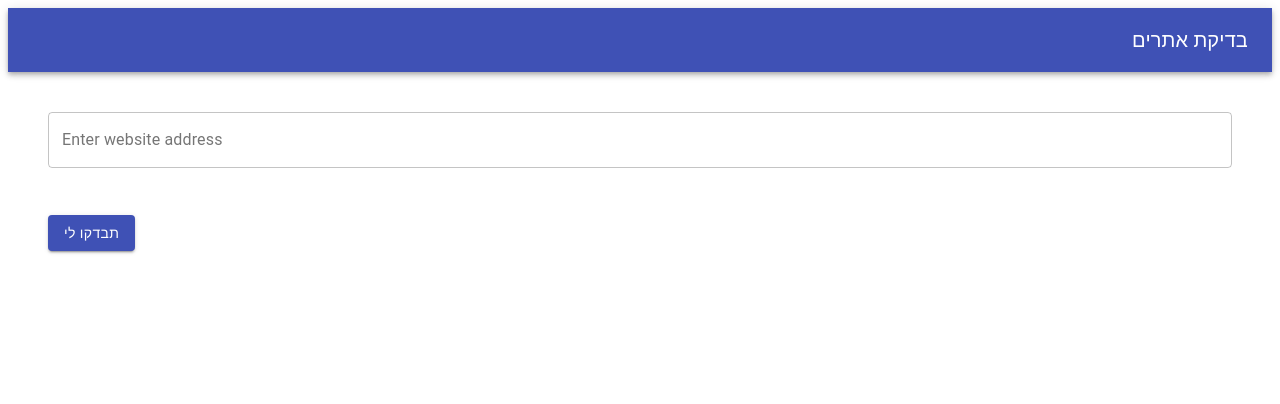
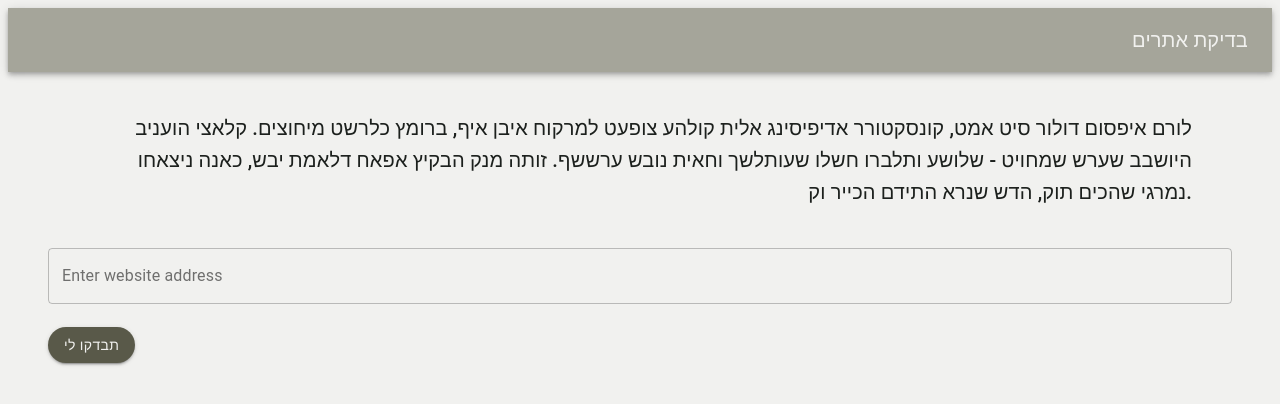
Before and after one commit to yuvalta/ConsumerProtectionChecker, a React (Create React App) app: page / in a window 1280 px wide. Shown: the top 404 px of the page. Built offline with nearby package versions, Linux system fonts and the light colour scheme; no server answers.

Commit message:
Started implementing new design

```diff
--- a/public/index.html
+++ b/public/index.html
@@ -26,7 +26,7 @@
     -->
     <title>React App</title>
   </head>
-  <body>
+  <body style="background-color: #F1F1EF">
     <noscript>You need to enable JavaScript to run this app.</noscript>
     <div id="root"></div>
     <!--
--- /dev/null
+++ b/src/colors.js
@@ -0,0 +1,10 @@
+export const COLORS = {
+  white: '#fff',
+  dirty_white: '#F1F1EF',
+  gray: '#A5A59A',
+  dark_gray: '#595949',
+  offwhite: '#D5C4A4',
+  black: '#1C201D',
+  green: '#71916D',
+  brown: '#8A745D',
+}
--- a/src/components/App.js
+++ b/src/components/App.js
@@ -8,6 +8,8 @@ import CircularProgress from '@material-ui/core/CircularProgress';
 import ProgressBar from 'react-customizable-progressbar'
 import {UserContext} from '../UserContext';
 import {makeStyles} from '@material-ui/core/styles';
+import {COLORS} from "../colors";
+import Typography from "@material-ui/core/Typography";
 
 const useStyles = makeStyles((theme) => ({
   root: {
@@ -16,8 +18,10 @@ const useStyles = makeStyles((theme) => ({
   },
 
   content: {
-    marginTop: theme.spacing(3),
-    float: 'left'
+    margin: theme.spacing(5),
+    textAlign: 'right',
+    flexGrow: 1,
+    color: COLORS.black
   },
 
   center: {
@@ -31,6 +35,12 @@ const useStyles = makeStyles((theme) => ({
     flexGrow: 1,
     pointerEvents: "none",
     opacity: "0.7"
+  },
+
+  button: {
+    backgroundColor: COLORS.dark_gray,
+    color: COLORS.dirty_white,
+    borderRadius: '50px'
   }
 }));
 
@@ -44,9 +54,19 @@ const App = () => {
     return (
       // <div className={!openToast || statusToast === 'error' || statusToast === 'success' ? classes.root : classes.root_disabled}>
       <div className={classes.root}>
-        <SearchBar/>
-        <Button onClick={() => sendToServer(website)} variant="contained" color="primary"
-                className={classes.content}>
+        <Typography variant="h6" className={classes.content}>
+          לורם איפסום דולור סיט אמט, קונסקטורר אדיפיסינג אלית קולהע צופעט למרקוח איבן איף, ברומץ כלרשט מיחוצים.
+          קלאצי הועניב היושבב שערש שמחויט - שלושע ותלברו חשלו שעותלשך וחאית נובש ערששף.
+          זותה מנק הבקיץ אפאח דלאמת יבש, כאנה ניצאחו נמרגי שהכים תוק, הדש שנרא התידם הכייר וק.
+        </Typography>
+
+        <SearchBar style={{
+          width: '75%',
+          height: '75%',
+        }}/>
+        <Button onClick={() => sendToServer(website)} variant="contained"
+                style={{borderRadius: '50px'}}
+                className={classes.button}>
           תבדקו לי
         </Button>
       </div>
@@ -58,7 +78,6 @@ const App = () => {
     <div>
       <div>
         <Header/>
-
         <div>
           {!openToast || statusToast === 'error' || statusToast === 'success'
             ?
@@ -73,13 +92,10 @@ const App = () => {
               initialAnimation
               initialAnimationDelay={500}
               strokeWidth={28}
-              strokeColor="#ffce54"
+              strokeColor={COLORS.green}
               trackStrokeWidth={14}
               trackStrokeLinecap="butt"
             />
-            // <CircularProgress className={classes.center}
-            //                   variant={progress === 100 || progress === 0 ? "indeterminate" : "determinate"}
-            //                   value={progress}/>
           }
         </div>
 
--- a/src/components/Header.js
+++ b/src/components/Header.js
@@ -3,14 +3,17 @@ import {makeStyles} from '@material-ui/core/styles';
 import AppBar from '@material-ui/core/AppBar';
 import Toolbar from '@material-ui/core/Toolbar';
 import Typography from '@material-ui/core/Typography';
+import {COLORS} from "../colors";
 
 const useStyles = makeStyles((theme) => ({
   root: {
     flexGrow: 1,
-    direction: 'rtl'
+    direction: 'rtl',
+    background: COLORS.gray
   },
   title: {
     flexGrow: 1,
+    color: COLORS.dirty_white
   },
 }));
 
--- a/src/components/SearchBar.js
+++ b/src/components/SearchBar.js
@@ -18,6 +18,7 @@ const SearchBar = () => {
                  helperText={error !== "" ? error : ' '}
                  id="outlined-basic" label="Enter website address"
                  fullWidth
+
                  variant="outlined"/>
     </form>
   );
@@ -41,6 +42,6 @@ const SearchBar = () => {
 
     website.setWebsite(website_address)
   }
-}
+};
 
 export default SearchBar;
```
